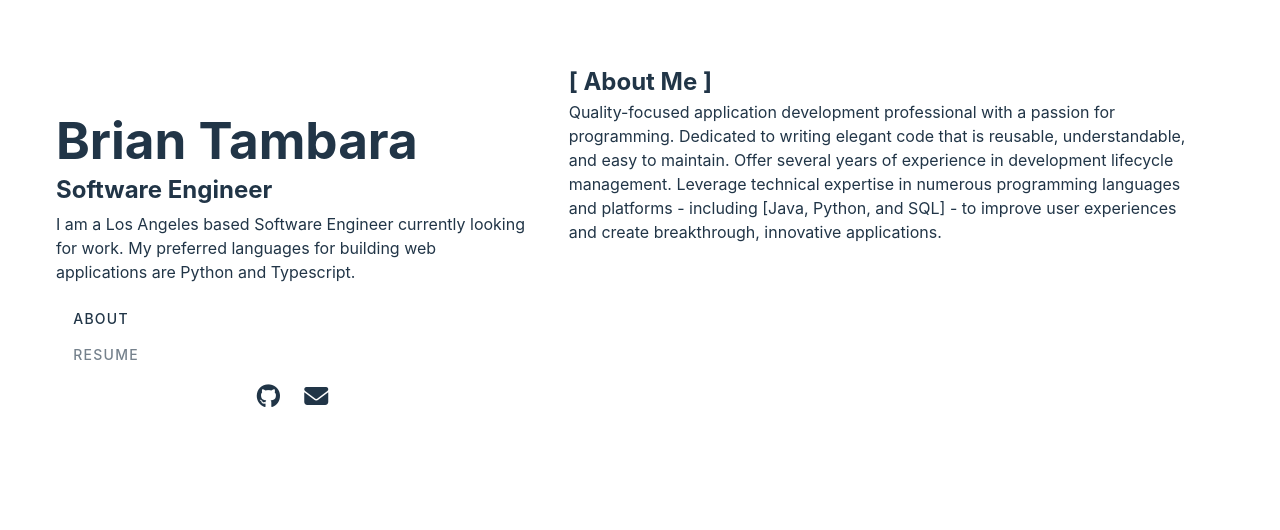
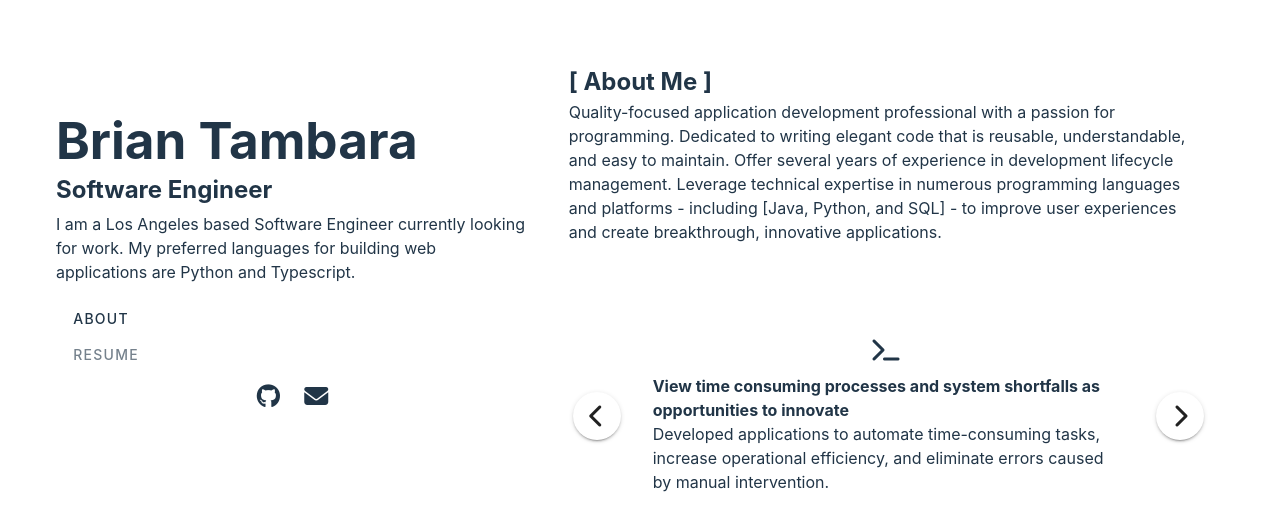
Before and after one commit to btambara/brian-tambara-com, a Vue app: page / in a window 1280 px wide. Shown: the top 530 px of the page. Built offline with nearby package versions, Linux system fonts and the light colour scheme.

Commit message:
add carousel

```diff
--- a/src/components/About.vue
+++ b/src/components/About.vue
@@ -9,7 +9,39 @@
             <p class="text-left">Quality-focused application development professional with a passion for programming. Dedicated to writing elegant code that is reusable, understandable, and easy to maintain. Offer several years of experience in development lifecycle management. Leverage technical expertise in numerous programming languages and platforms - including [Java, Python, and SQL] - to improve user experiences and create breakthrough, innovative applications.</p>
         </v-col>
       </v-row>
+      <v-row>
+
+        <v-carousel cycle hide-delimiters height="40vh" class="mt-0 gt-0">
+          <v-carousel-item>
+            <div class="d-flex fill-height justify-center align-center flex-column text-left card ml-16">
+                <v-icon class="mb-3" icon="fas fa-terminal" />
+                <h4>View time consuming processes and system shortfalls as opportunities to innovate</h4>
+                <p>Developed applications to automate time-consuming tasks, increase operational efficiency, and eliminate errors caused by manual intervention.</p>
+            </div>
+          </v-carousel-item>
+
+          <v-carousel-item>
+              <div class="d-flex fill-height justify-center align-center flex-column text-left card ml-16">
+                <v-icon class="mb-3" icon="far fa-file-code" />
+                <h4>Continuously learn and adapt to rapidly evolving and emerging technologies</h4>
+                <p>Automated process for backing up major studio projects at Deluxe Media. Learned Python and PHP to develop a user-friendly and intuitive web interface.</p>
+              </div>
+          </v-carousel-item>
+
+          <v-carousel-item>
+            <div class="d-flex fill-height justify-center align-center flex-column text-left card ml-16">
+              <v-icon class="mb-3" icon="fas fa-wrench" />
+              <h4>Managed the migration from Python 2 to Python 3 for a client application.</h4>
+              <p>Refactored codebase to reflect the latest Python 3 changes. Updated all libraries for compatibility. Added typing to most of the codebase. Wrote unit tests to confirm that the changes work correctly.</p>
+            </div>
+          </v-carousel-item>
+        </v-carousel>
+      </v-row>
     </v-container>
   </template>
 
-<style scoped></style>
+<style scoped>
+.card {
+  width:80%
+}
+</style>
```
